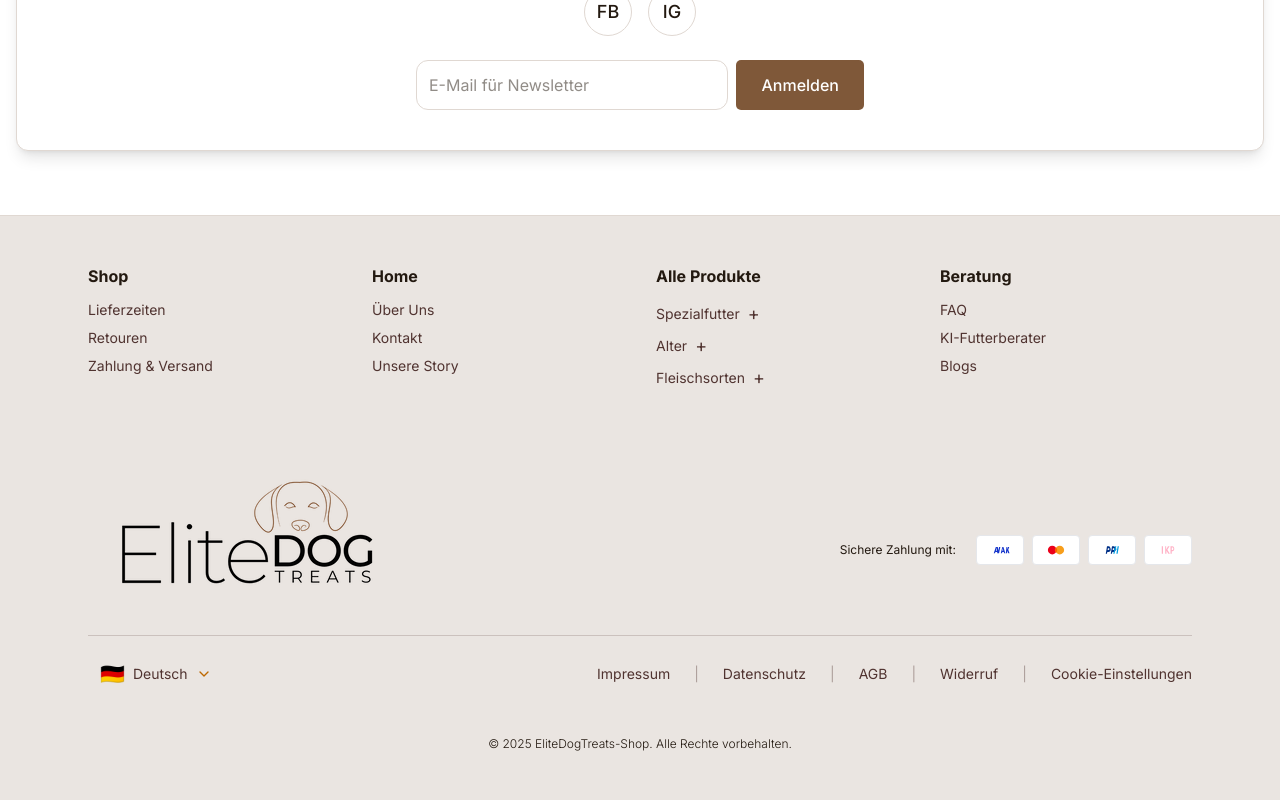
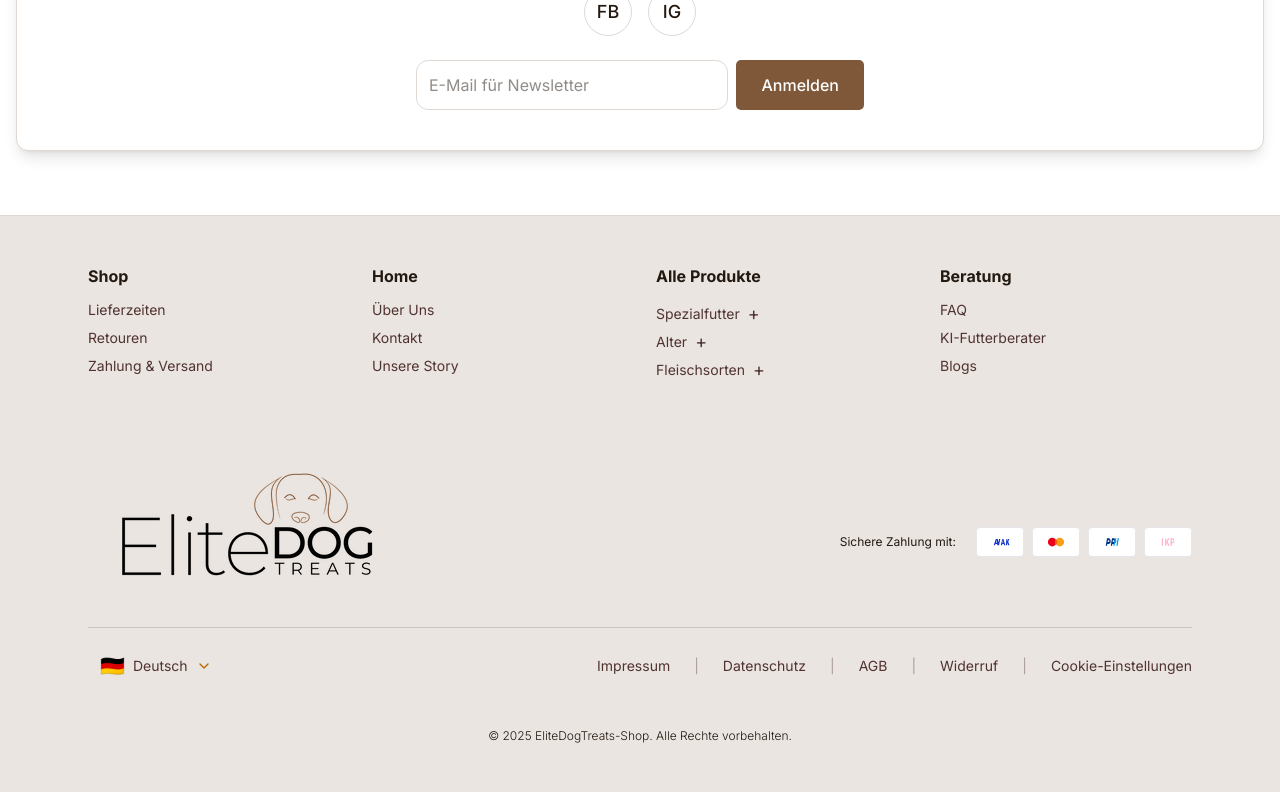
Before and after one commit to theimpactmakers/nextjs-final-e-commerce-project, a Next.js app: page / in a window 1280 px wide. Shown: the part 1150-1950 px from the top of the page. Built offline with nearby package versions, Linux system fonts and the light colour scheme; no server answers; the database is empty.

Commit message:
corrected link spacing in footer

```diff
--- a/components/Footer.tsx
+++ b/components/Footer.tsx
@@ -93,11 +93,11 @@ export default function Footer() {
           >
             <h4 className="font-bold text-foreground mb-3">Alle Produkte</h4>
           </Link>
-          <ul className="space-y-1 text-sm">
+          <ul className="space-y-0 text-sm">
             <li>
               <button
                 onClick={() => setSpezialfutterOpen(!spezialfutterOpen)}
-                className="inline-flex items-center hover:text-primary transition-colors w-full text-left cursor-pointer"
+                className="inline-flex items-center hover:text-primary transition-colors cursor-pointer"
               >
                 <span>Spezialfutter</span>
                 <span className="text-lg ml-2">
@@ -148,7 +148,7 @@ export default function Footer() {
             <li>
               <button
                 onClick={() => setAlterOpen(!alterOpen)}
-                className="inline-flex items-center hover:text-primary transition-colors w-full text-left cursor-pointer"
+                className="inline-flex items-center hover:text-primary transition-colors cursor-pointer"
               >
                 <span>Alter</span>
                 <span className="text-lg ml-2">{alterOpen ? "−" : "+"}</span>
@@ -188,10 +188,12 @@ export default function Footer() {
             <li>
               <button
                 onClick={() => setFleischsortenOpen(!fleischsortenOpen)}
-                className="inline-flex items-center hover:text-primary transition-colors w-full text-left cursor-pointer"
+                className="inline-flex items-center hover:text-primary transition-colors cursor-pointer"
               >
                 <span>Fleischsorten</span>
-                <span className="text-lg ml-2">{fleischsortenOpen ? "−" : "+"}</span>
+                <span className="text-lg ml-2">
+                  {fleischsortenOpen ? "−" : "+"}
+                </span>
               </button>
               {fleischsortenOpen && (
                 <ul className="mt-2 ml-6 space-y-1">
```
